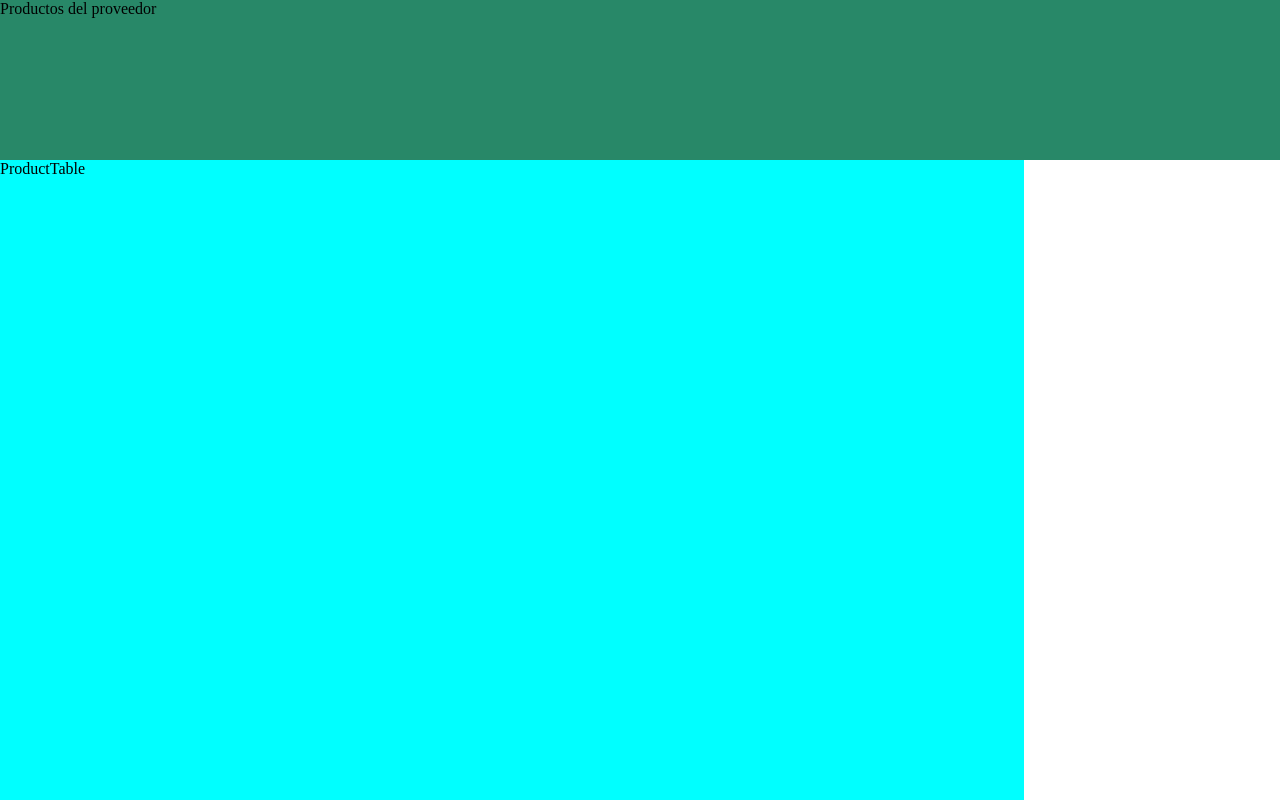
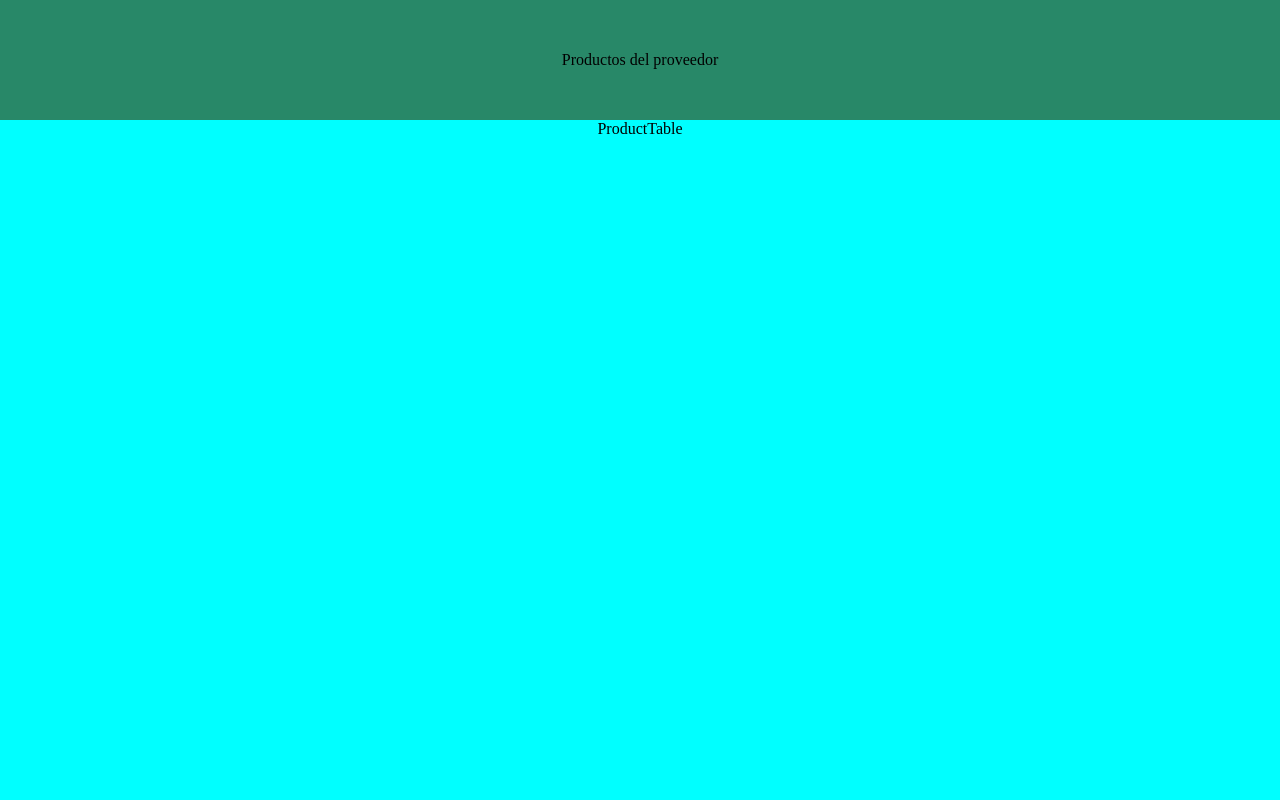
Before and after one commit to Aluonam/project-ecommerce, a Next.js app in the folder e-commerce/: page /PARTNER in a window 1280 px wide. Built offline with nearby package versions, Linux system fonts and the light colour scheme.

Commit message:
boxModel finalizado

```diff
--- a/e-commerce/pages/PARTNER/Components/ProductTable/ProductTable.module.css
+++ b/e-commerce/pages/PARTNER/Components/ProductTable/ProductTable.module.css
@@ -1,6 +1,10 @@
 
 .GlobalProductTable{
     background-color: aqua;
-    width: 80vw;
-    height: 80vh;
+    width: 100vw;
+    height: 85vh;
+    display: flex;
+    justify-content: center;
+    align-items: flex-start;
+
 }
--- a/e-commerce/pages/PARTNER/stylePartner.module.css
+++ b/e-commerce/pages/PARTNER/stylePartner.module.css
@@ -1,6 +1,9 @@
 
 .titlePartner{
     background-color: rgb(40, 136, 104);
-    height: 20vh;
+    height: 15vh;
     width: 100vw;
+    display: flex;
+    justify-content: center;
+    align-items: center;
 }
```
